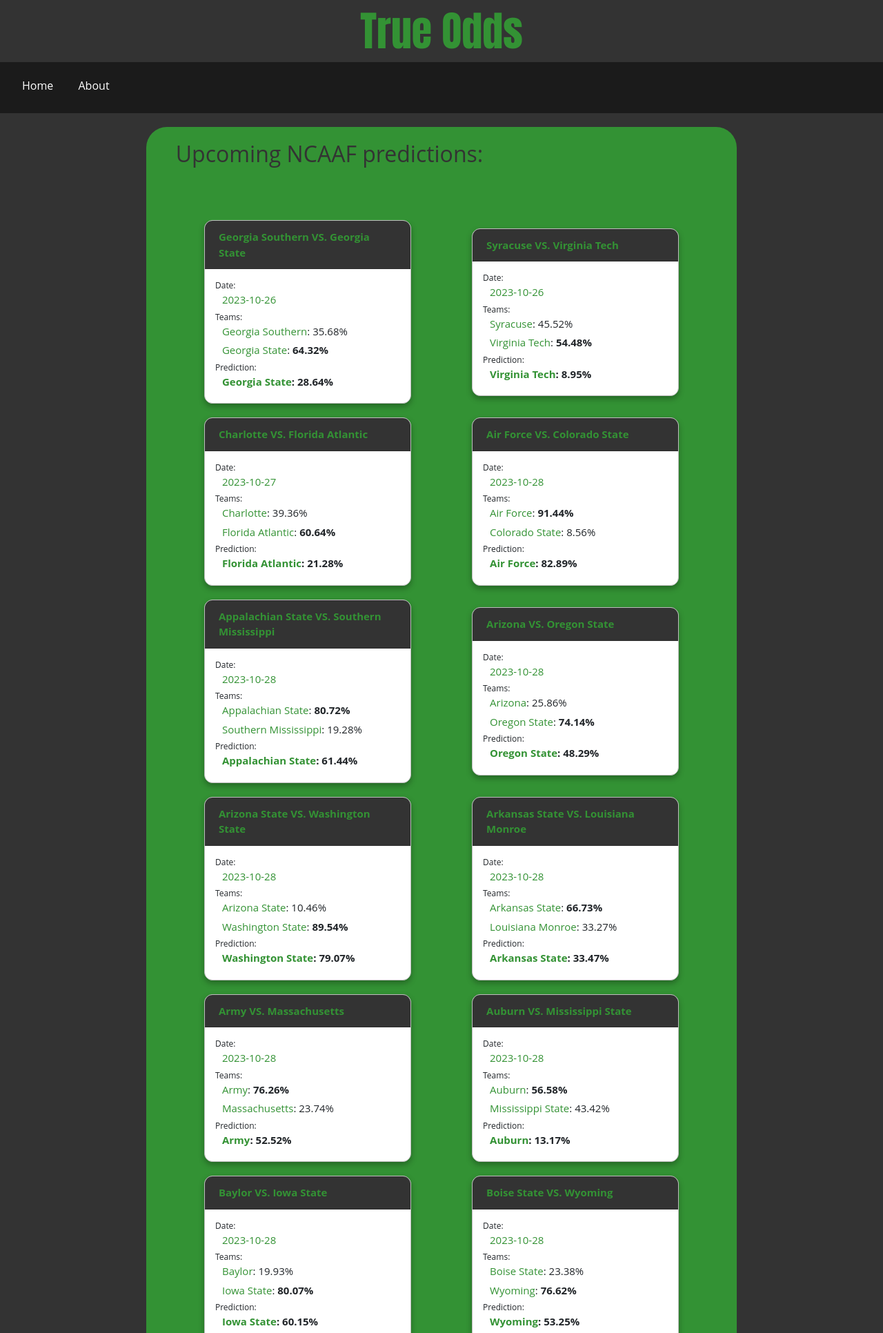
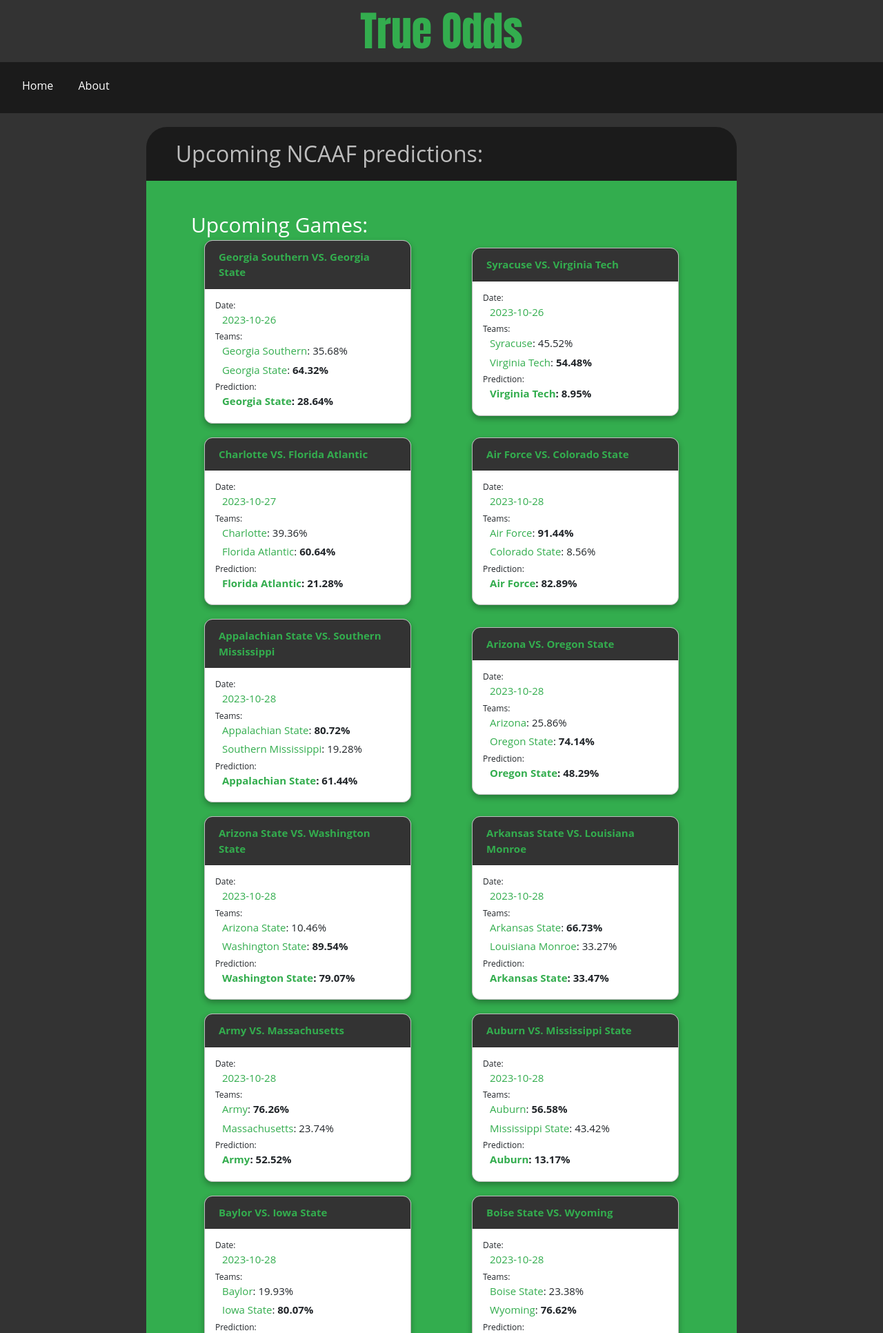
Before and after one commit to JayQuimby/true_odds, a Flask app: page /pred in a window 1280 px wide. Shown: the top 1932 px of the page at 69% size. Run offline with Flask 3, Linux system fonts and the light colour scheme.

Commit message:
graphical changes

```diff
--- a/true_odds/static/CSS/main-v0.2.css
+++ b/true_odds/static/CSS/main-v0.2.css
@@ -1,5 +1,5 @@
 :root {
-  --site-green-color: #339234;
+  --site-green-color: #33ad4e;
   --card-width: 300px;
   --dark-grey: #1b1b1b;
   --background-grey: #333;
@@ -155,7 +155,7 @@
   margin-top: 0%;
 }
 
-.container-table100 {
+.container-box {
   width: 100%;
   background: var(--site-green-color);
   display: -webkit-box;
@@ -169,6 +169,12 @@
   padding: 33px 30px;
   border-bottom-right-radius: 30px;
   border-bottom-left-radius: 30px;
+
+}
+
+.wrap-box {
+  width: 95%;
+  overflow: hidden;
 }
 
 .odds-title {
@@ -180,11 +186,21 @@
 
 .page-title {
   width: 100%;
-  background: var(--site-green-color);
+  background: var(--dark-grey);
   padding: 20px 5%;
-  color: var(--background-grey);
+  color: var(--card-color);
   border-top-right-radius: 30px;
   border-top-left-radius: 30px;
+}
+
+.title-subcontent {
+  margin-left: 2%;
+  margin-top: 1%;
+}
+
+.content-title {
+  color: white;
+  font-size: 30px;
 }
 
 .big {
@@ -192,10 +208,7 @@
   color: #ff0000;
 }
 
-.wrap-table100 {
-  width: 95%;
-  overflow: hidden;
-}
+
 
 .page-container {
   width: 70%;
--- a/true_odds/templates/base.html
+++ b/true_odds/templates/base.html
@@ -34,8 +34,19 @@
         </nav>
     </div>
     <div class="page-container">
-        {% block body %}{% endblock %}
+        <div class="page-title">
+            <h2>
+                {% block title %}{% endblock %}
+            </h2>
+        </div>
+
+        <div class="limiter">
+            <div class="container-box">
+                <div class="wrap-box">
+                    {% block body %}{% endblock %}
+                </div>
+            </div>
+        </div>
     </div>
-
 </body>
 </html>
--- a/true_odds/templates/pred.html
+++ b/true_odds/templates/pred.html
@@ -4,21 +4,23 @@
 <h1>True Odds</h1>
 {% endblock %}
 
-{% block body %}
 
-<div class="page-title">
+{% block title %}
 <h2>
     Upcoming NCAAF predictions:
 </h2>
-    <br>
 <h3>
     {% block subsearch %}{% endblock %}
 </h3>
+{% endblock %}
+
+
+{% block body %}
+
+<div class="title-subcontent content-title">
+    Upcoming Games:
 </div>
 
-<div class="limiter">
-    <div class="container-table100">
-        <div class="wrap-table100">
 <div class="table">
     {% for row in table %}
     <div class="card">
@@ -60,9 +62,7 @@
     {% endfor %}
 </div>
 {% block extra %}{% endblock %}
-        </div>
-    </div>
-</div>
+
 
 
 {% endblock %}
```
Also changed, not shown: true_odds/templates/team_preds.html (+8 -7 lines). Lines whose indentation alone changed are shown as unchanged.
